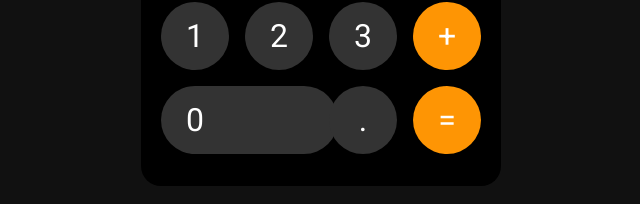
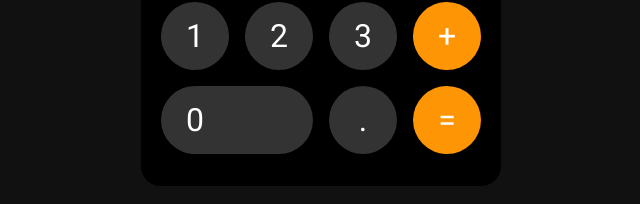
Before and after one commit to zahraf1998/react-calculator, a React (Create React App) app: page / in a window 1280 px wide. Shown: the part 468-672 px from the top of the page, without its empty margins (319-959 px from the left). Built offline with nearby package versions, Linux system fonts and the light colour scheme.

Commit message:
changed button padding

```diff
--- a/src/Keypad.css
+++ b/src/Keypad.css
@@ -3,13 +3,13 @@
 }
 
 .Keypad-button {
-  all: unset;
   background: #a5a5a5;
   border: none;
   color: #000;
   cursor: pointer;
   font-size: 32px;
   line-height: 67px;
+  padding: 0;
   text-align: center;
   transition: all 50ms ease-out;
 }
```
